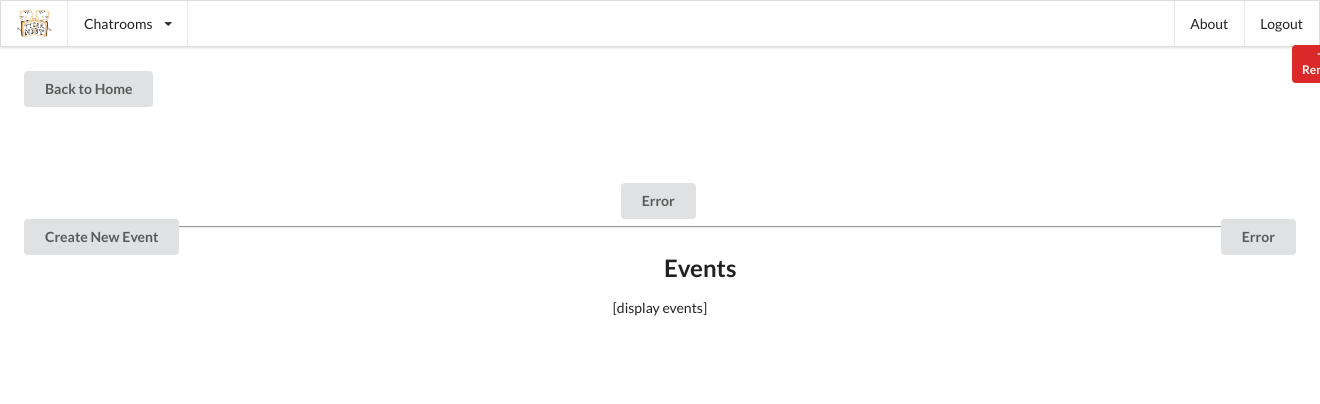
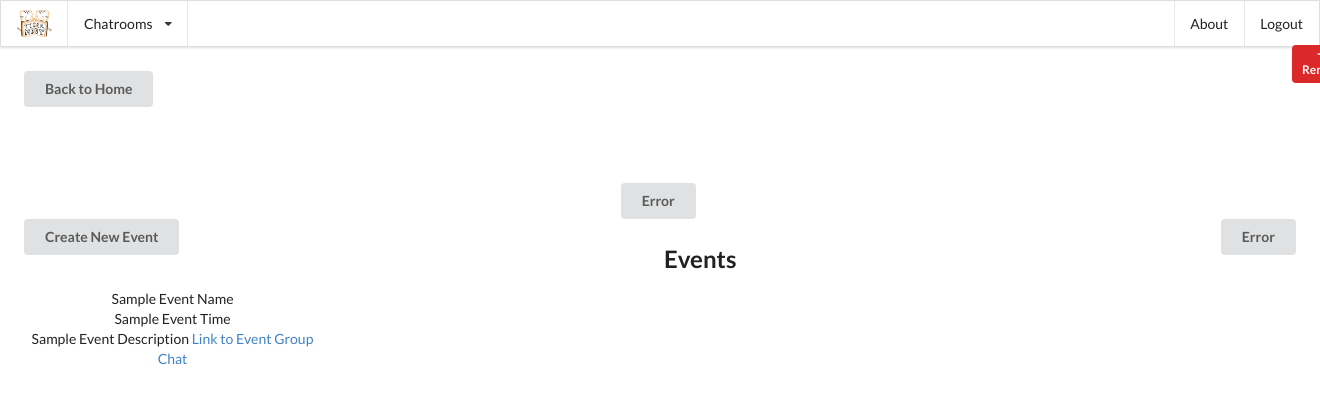
Before and after one commit to tiger-meet/TigerMeetGroupMe, a Django app: template chat/templates/chat/events.html in a window 1320 px wide; the page is wider, and only the part inside the window is pictured. Shown: the top 404 px of that part. Run offline with Django 3.2, Linux system fonts and the light colour scheme; the template is opened without the code that fills it, so the values that code supplies are empty; some libraries are stand-ins or nearby versions.

Commit message:
Update events ui

```diff
--- a/chat/templates/chat/events.html
+++ b/chat/templates/chat/events.html
@@ -145,16 +145,32 @@
       <!-- Join general chat -->
       <a class="ui right floated button" id="link2" class="item" href="fill" onclick="location.href=joinurl; return false;">Error</a>
 
-      <hr>
 
       <h2>Events</h2>
 
-      <p>[display events]</p>
-      <ul>
-        {% for todo in todos %}
-        <li><a href="/details/{{todo.id}}">{{todo.title}}</a>: {{todo.text}}</li>
-        {% endfor %}
-      </ul>
+      <div class="ui four column stackable grid">
+
+        <div class="column">
+          <div class="card">
+            <div class="content">
+              <div class="header">Sample Event Name</div>
+              <div class="meta">Sample Event Time</div>
+              <div class="description">
+                Sample Event Description
+                <a href="#">Link to Event Group Chat</a>
+              </div>
+            </div>
+          </div>
+        </div>
+
+        <!-- TODO -->
+        <ul>
+          {% for todo in todos %}
+          <li><a href="/details/{{todo.id}}">{{todo.title}}</a>: {{todo.text}}</li>
+          {% endfor %}
+        </ul>
+
+      </div>
 
     </div>
   </div>
```
